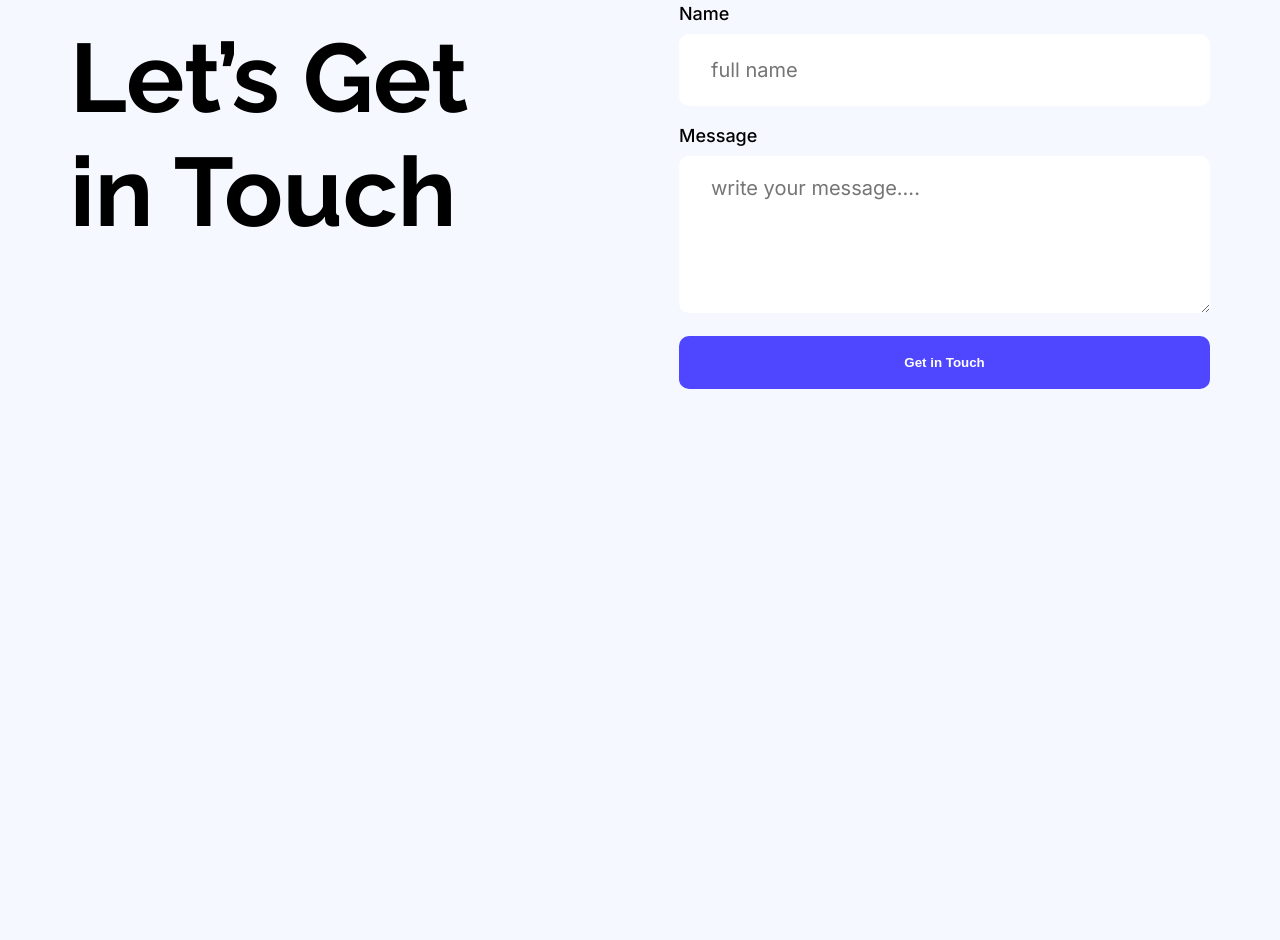
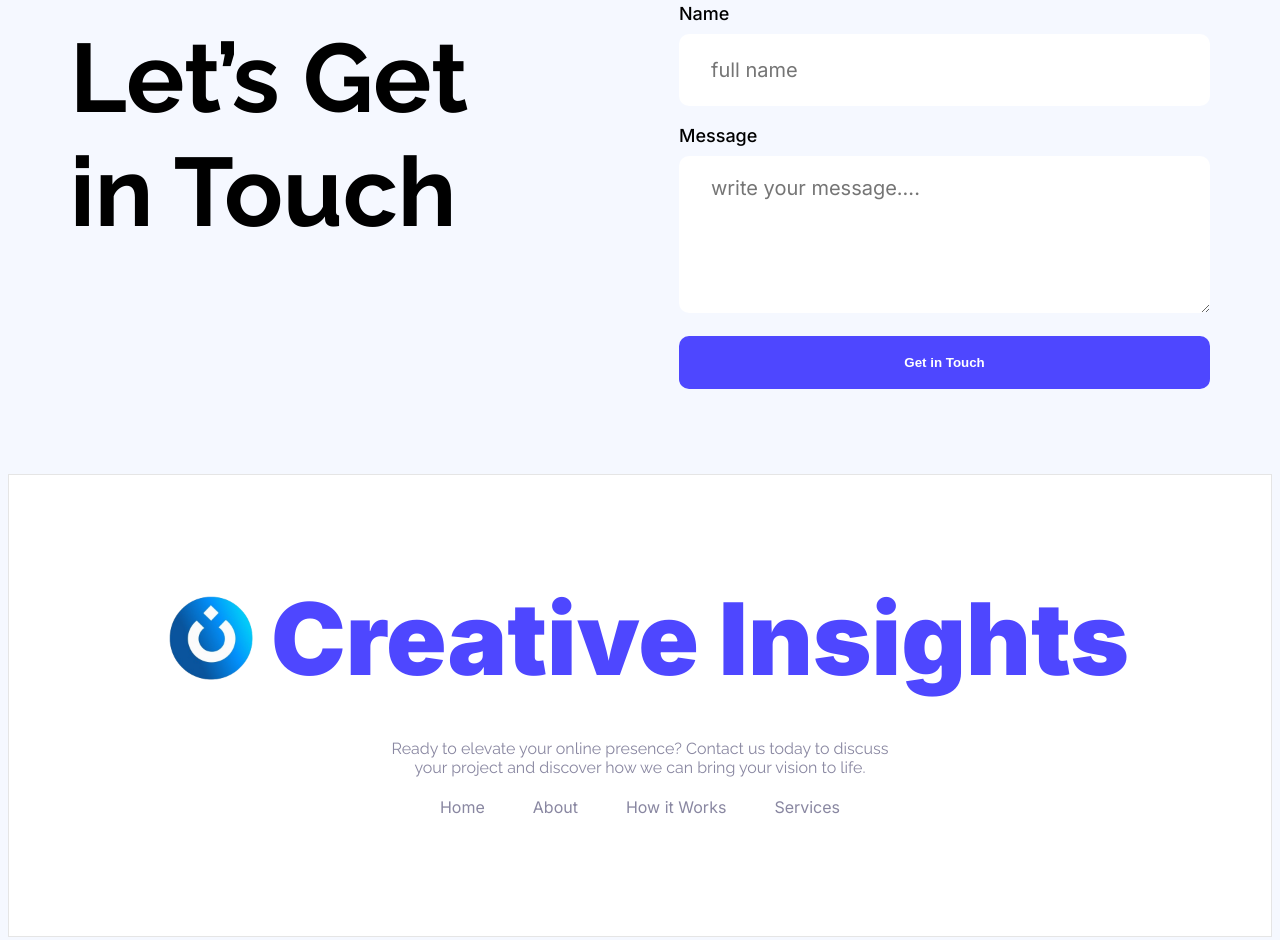
Before and after one commit to Ifthe16/b12-assignment-01, a plain HTML site: page index.html in a window 1280 px wide. Shown: the part 3175-4115 px from the top of the page. Before the commit the page ends 3649 px from the top, so only its background shows below. Drawn offline with Linux system fonts and the light colour scheme.

Commit message:
added footer section and footer styles

```diff
--- a/index.html
+++ b/index.html
@@ -34,7 +34,7 @@
                 <img class="brand-logo" src="assets/creative_insights.png" alt="Creative Insights company logo">
                 <h3 class="brand-name inter-font text-primary">Creative Insights</h3>
             </div>
-            <a href="https://www.google.com/" target="_blank" rel="noopener noreferrer">
+            <a href="#form-section">
                 <button class="btn-primary raleway-font">Sign Up</button>
             </a>
         </nav>
@@ -184,7 +184,7 @@
         </section>
         <!-- focus section end -->
         <!-- form-section start-->
-        <section class="form-section-container">
+        <section class="form-section-container" id="form-section">
             <h1 class="form-section-title raleway-font">Let’s Get in Touch</h1>
             <div class="form-container">
                 <form action="https://www.google.com/" target="_blank">
@@ -204,6 +204,32 @@
         <!-- form-section end-->
     </main>
     <!-- main end -->
+    <!-- footer start -->
+    <footer>
+        <div class="footer-brand-content">
+            <img class="footer-brand-logo" src="assets/creative_insights.png" alt="Creative Insights company logo">
+            <h3 class="footer-brand-name inter-font text-primary">Creative Insights</h3>
+        </div>
+        <div class="footer-container">
+            <p class="footer-description raleway-font">Ready to elevate your online presence? Contact us today to
+                discuss your project and discover how we can bring your vision to life.</p>
+            <ul>
+                <li>
+                    <a href="http://" target="_blank" rel="noopener noreferrer" class="inter-font">Home</a>
+                </li>
+                <li>
+                    <a href="http://" target="_blank" rel="noopener noreferrer" class="inter-font">About</a>
+                </li>
+                <li>
+                    <a href="http://" target="_blank" rel="noopener noreferrer" class="inter-font">How it Works</a>
+                </li>
+                <li>
+                    <a href="http://" target="_blank" rel="noopener noreferrer" class="inter-font">Services</a>
+                </li>
+            </ul>
+        </div>
+    </footer>
+    <!-- footer end -->
 </body>
 
 </html>
--- a/styles/style.css
+++ b/styles/style.css
@@ -340,3 +340,60 @@ form textarea {
   padding: 19px;
   width: 100%;
 }
+
+/* footer styles */
+footer {
+  background-color: white;
+  border: 1px solid rgba(0, 0, 0, 0.1);
+  padding: 103px;
+}
+
+.footer-brand-content {
+  display: flex;
+  align-items: center;
+  justify-content: center;
+  margin-bottom: 40px;
+}
+
+.footer-brand-logo {
+  width: 120px;
+  height: 120px;
+}
+
+.footer-brand-name {
+  font-size: 100px;
+  font-weight: 900;
+  margin: 0;
+}
+
+.footer-container {
+  max-width: 531px;
+  margin: 0 auto;
+  text-align: center;
+}
+
+
+.footer-description {
+  color: #8987A1;
+  margin-bottom: 20px;
+}
+
+footer ul {
+  display: flex;
+  justify-content: center;
+  gap: 48px;
+  padding: 0;
+}
+
+footer li {
+  list-style: none;
+}
+
+footer li a {
+  text-decoration: none;
+  color: #8987A1;
+}
+
+footer li a:hover {
+  color: blue;
+}
```
